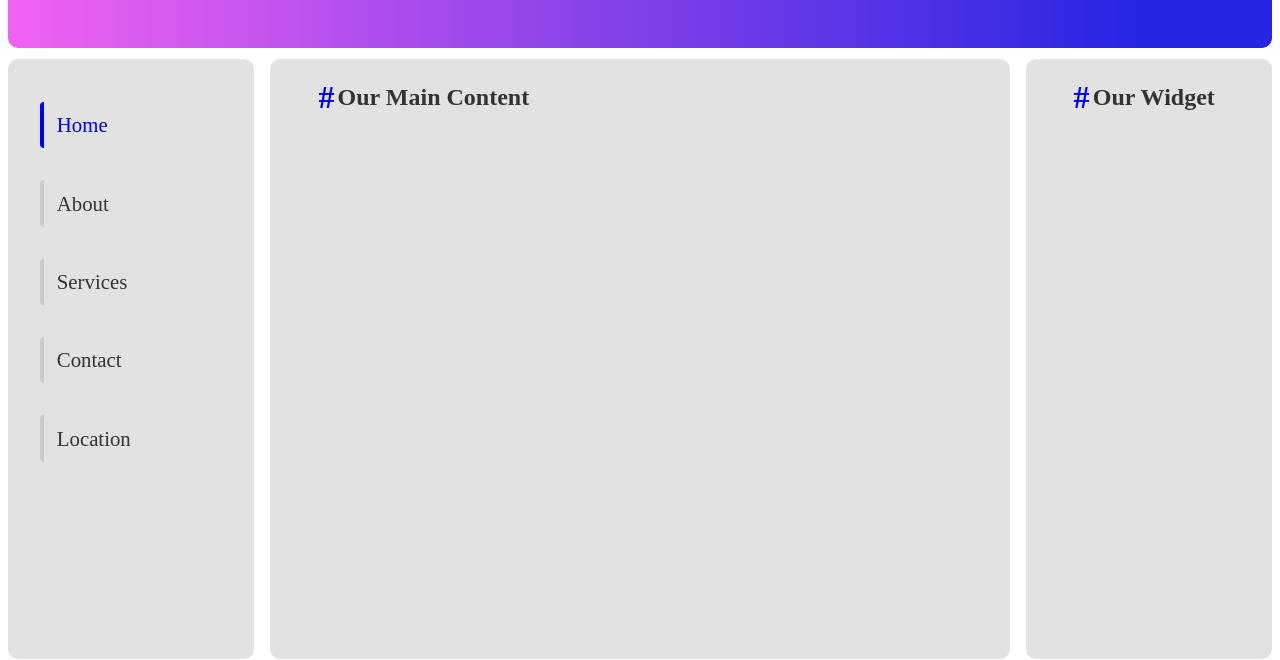
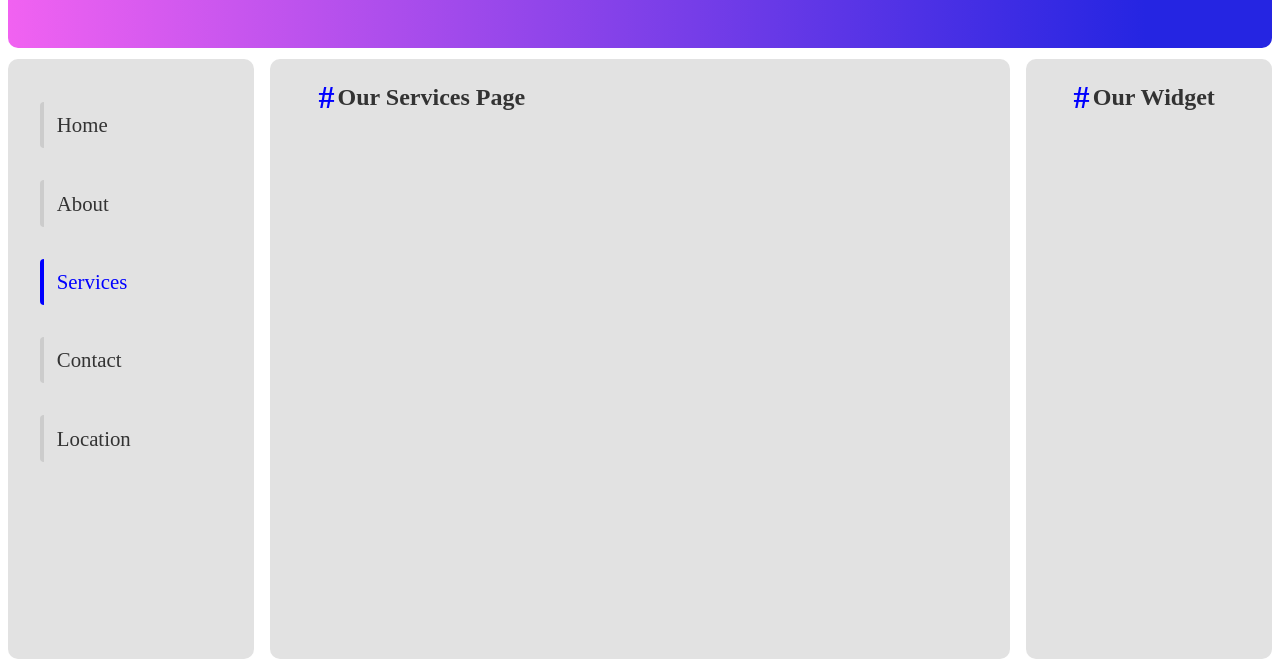
Before and after one commit to thinyadanarsu1200/Testing1.2, a plain HTML site: page services.html in a window 1280 px wide. Shown: the part 145-805 px from the top of the page. Drawn offline with Linux system fonts and the light colour scheme; a script that the page names is missing.

Commit message:
services second commit

```diff
--- a/services.html
+++ b/services.html
@@ -19,9 +19,9 @@
          <section class="sidebar">
             <div class="sidebar-wrapper">
                <ul>
-                  <li class="active"><a href="#">Home</a></li>
+                  <li><a href="index.html">Home</a></li>
                   <li><a href="about.html">About</a></li>
-                  <li><a href="services.html">Services</a></li>
+                  <li class="active"><a href="services.html">Services</a></li>
                   <li><a href="contact.html">Contact</a></li>
                   <li><a href="location.html">Location</a></li>
                </ul>
@@ -31,7 +31,7 @@
 
          <!-- Main-content Start -->
          <section class="main-content">
-            <h1><span class="creative">#</span>Our Main Content</h1>
+            <h1><span class="creative">#</span>Our Services Page</h1>
          </section>
          <!-- Main-content End -->
          <!-- Widget Start -->
```
Also changed, not shown: index.html (+1 -1 lines).
